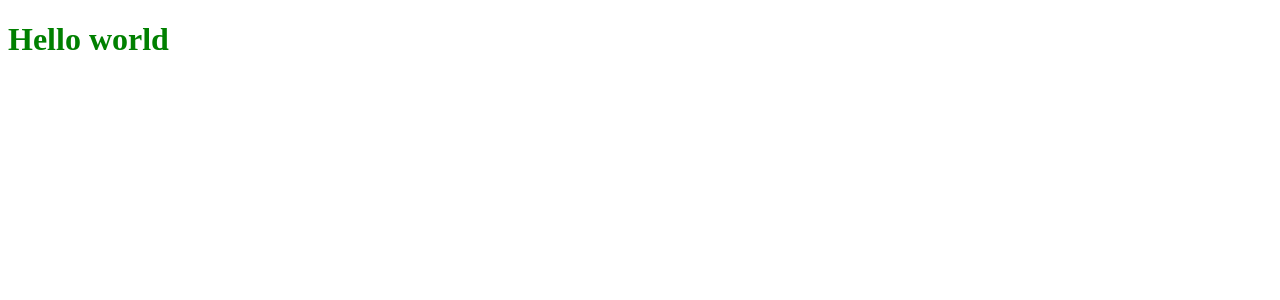
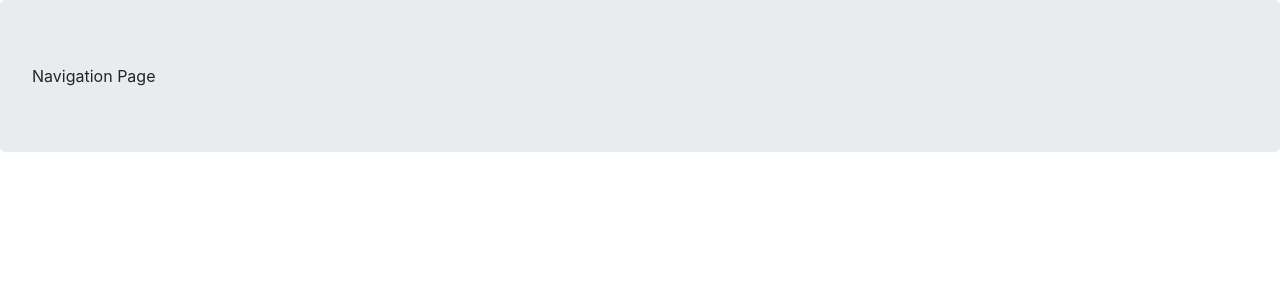
Before and after one commit to gcanup/BPA-react, a React (Create React App) app: page / in a window 1280 px wide. Shown: the top 300 px of the page. Built offline with nearby package versions, Linux system fonts and the light colour scheme.

Commit message:
reactstrap bootstrap and material ui added

```diff
--- a/package.json
+++ b/package.json
@@ -3,12 +3,15 @@
   "version": "0.1.0",
   "private": true,
   "dependencies": {
+    "@material-ui/core": "^4.4.1",
     "axios": "^0.19.0",
+    "bootstrap": "^4.3.1",
     "node-sass": "^4.12.0",
     "react": "^16.9.0",
     "react-dom": "^16.9.0",
     "react-router-dom": "^5.0.1",
-    "react-scripts": "3.1.1"
+    "react-scripts": "3.1.1",
+    "reactstrap": "^8.0.1"
   },
   "scripts": {
     "start": "react-scripts start",
@@ -33,7 +36,6 @@
   },
   "devDependencies": {
     "babel-eslint": "^10.0.1",
-    "eslint": "^5.16.0",
     "eslint-config-madbooster-react-app": "^3.0.0",
     "eslint-config-react-app": "^4.0.1",
     "eslint-config-standard": "^12.0.0",
--- a/src/App.js
+++ b/src/App.js
@@ -1,12 +1,14 @@
-import React from 'react'
-import './App.scss'
+import React, { Component } from 'react'
+import NavHeader from './NavHeader'
 
-function App() {
-  return (
-    <div className='app'>
-      <h1>Hello world</h1>
-    </div>
-  )
+class App extends Component {
+  render() {
+    return (
+      <>
+        <NavHeader />
+      </>
+    )
+  }
 }
 
 export default App
--- /dev/null
+++ b/src/NavHeader/index.js
@@ -0,0 +1,14 @@
+import React, { Component } from 'react'
+import { Jumbotron } from 'reactstrap'
+
+export default class NavHeader extends Component {
+  render() {
+    return (
+      <>
+        <Jumbotron>
+          Navigation Page
+        </Jumbotron>
+      </>
+    )
+  }
+}
--- a/src/index.js
+++ b/src/index.js
@@ -2,6 +2,7 @@ import React from 'react'
 import ReactDOM from 'react-dom'
 import App from './App'
 import * as serviceWorker from './serviceWorker'
+import 'bootstrap/dist/css/bootstrap.css'
 
 ReactDOM.render(<App />, document.getElementById('root'))
 
```
Also changed, not shown: 1 other file (tests, documents, lock files or other folders).
